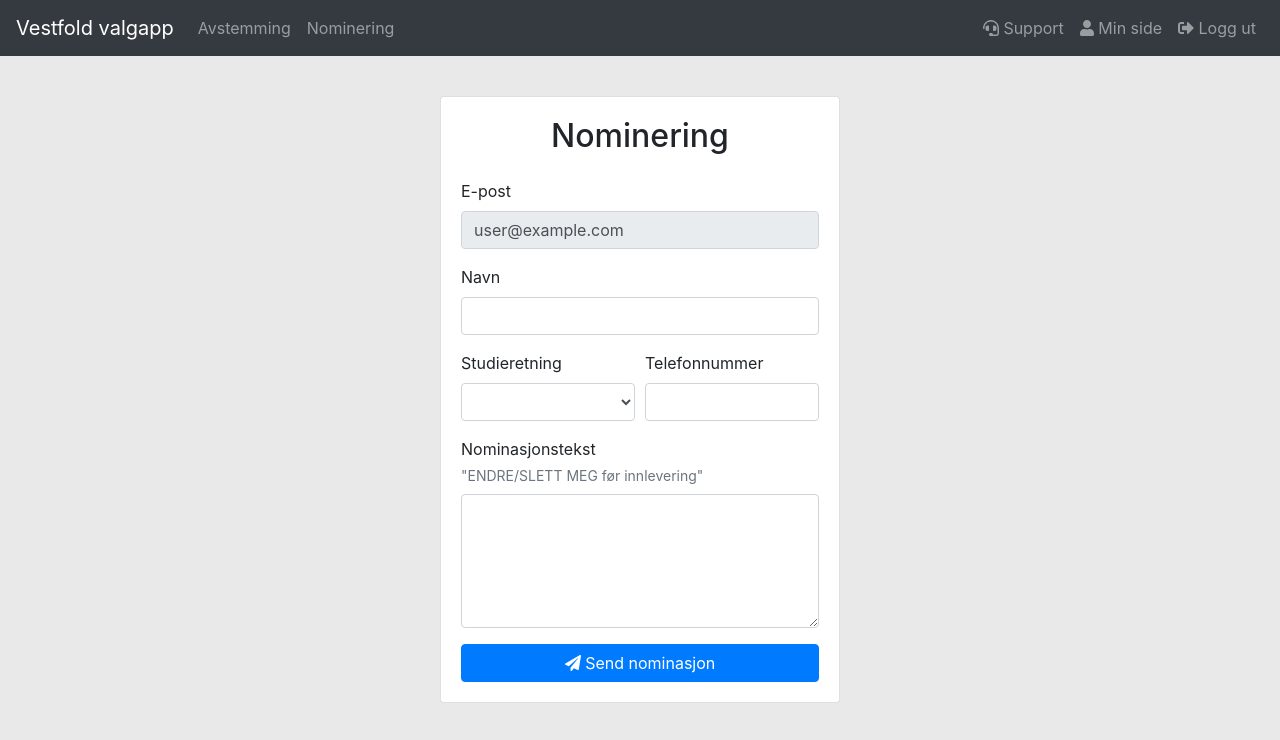
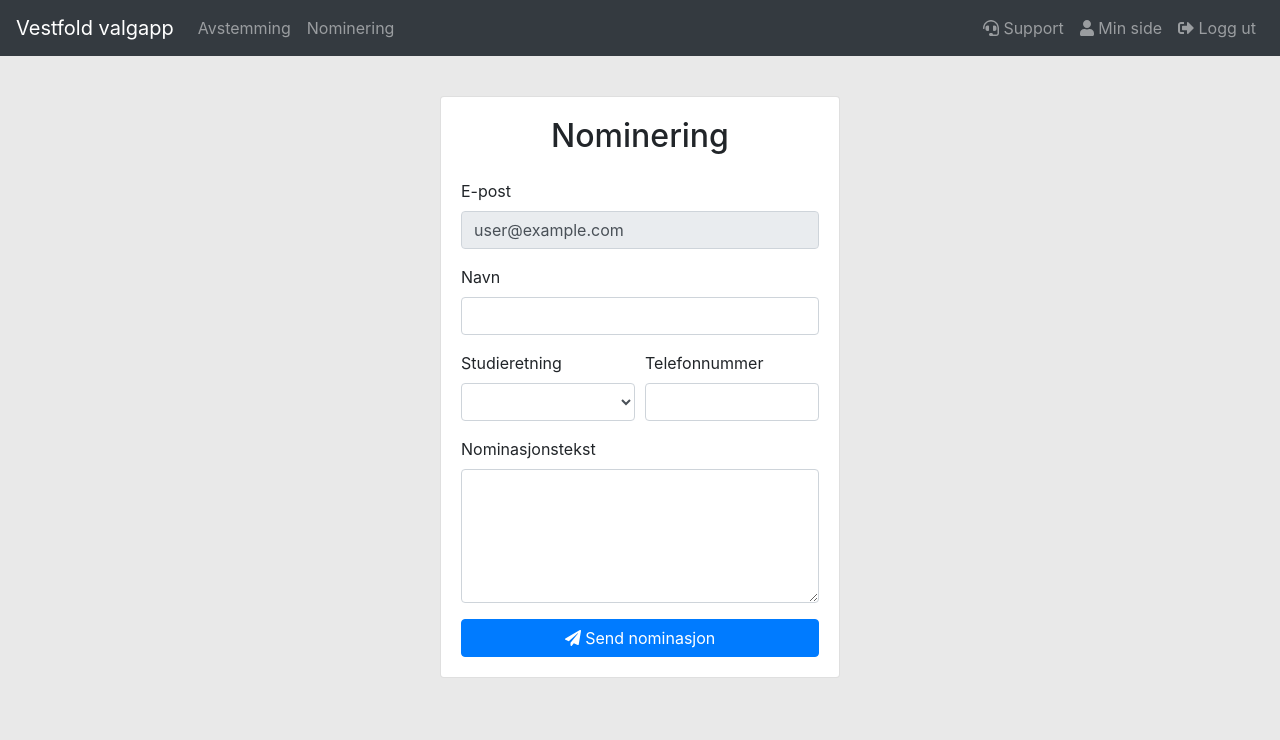
Before and after one commit to haraldevensen/ny-valgapp, a React (Create React App) app: page /nominering in a window 1280 px wide. Shown: the top 740 px of the page. Built offline with nearby package versions, Linux system fonts and the light colour scheme; no server answers; sample sign-in values are in the browser's storage.

Commit message:
Update Nominering.js
fjerne tekst

```diff
--- a/src/components/selvbetjening/Nominering.js
+++ b/src/components/selvbetjening/Nominering.js
@@ -104,9 +104,6 @@ const Nominering = () => {
               <Form.Group className="nominasjonstekst">
                 <Form.Label>
                   Nominasjonstekst
-                  <Form.Text className="text-muted">
-                    "ENDRE/SLETT MEG før innlevering"
-                  </Form.Text>
                 </Form.Label>
                 <Form.Control
                   value={nomtekst}
```
